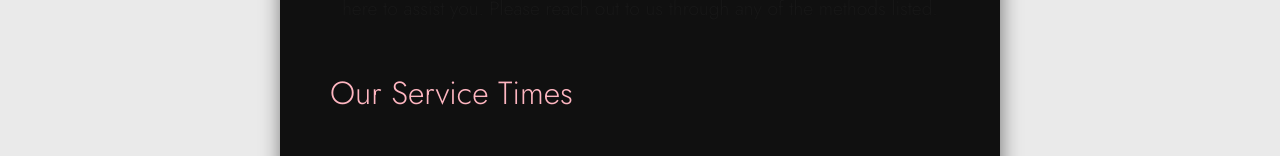
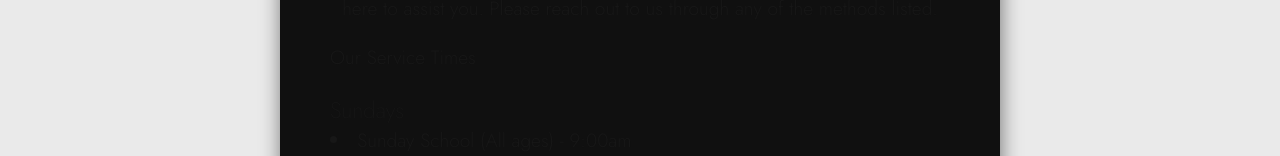
Before and after one commit to sgarcia97/test-app, a Next.js app: page /contact in a window 1280 px wide. Shown: the part 644-800 px from the top of the page. Built offline with nearby package versions, Linux system fonts and the light colour scheme; no server answers.

Commit message:
Update page.tsx

```diff
--- a/app/contact/page.tsx
+++ b/app/contact/page.tsx
@@ -11,7 +11,7 @@ const Page = () => {
 
         <Template title="Contact">
 <p className="page-subtitle">Welcome to Enterprise Bible Baptist Church! We are delighted that you’ve taken the time to reach out to us. Whether you have questions, prayer requests, or simply want to learn more about our church community, we are here to assist you. Please reach out to us through any of the methods listed.</p>
-<h2>Our Service Times</h2>
+<div>Our Service Times</div>
 <div>
 <h3>Sundays</h3>
 <li>Sunday School (All ages) - 9:00am</li>
```
